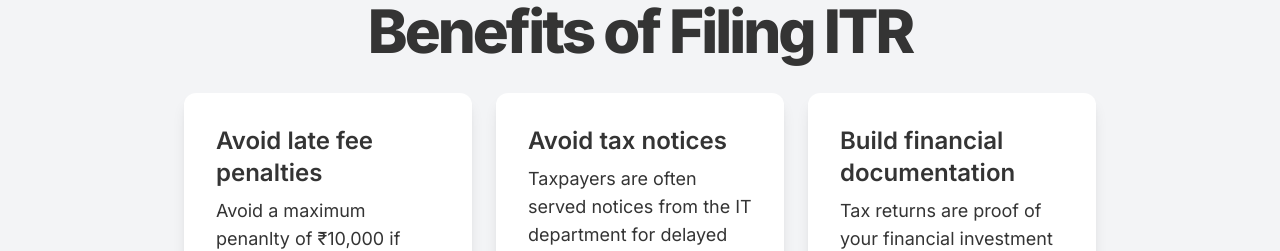
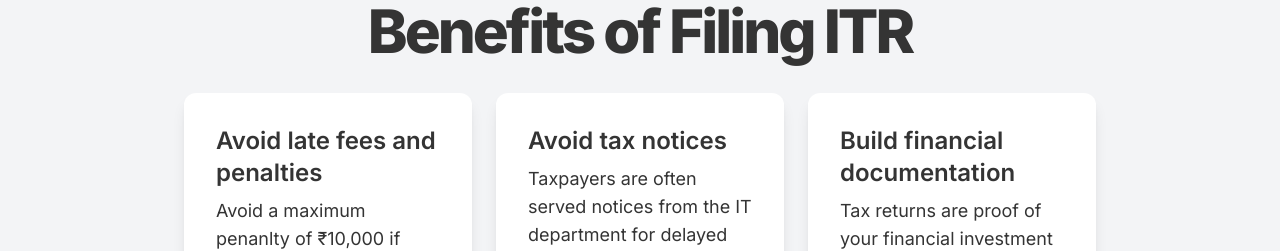
Before and after one commit to itrmitra/itrmitra, a Next.js app: page / in a window 1280 px wide. Shown: the part 3440-3691 px from the top of the page. Built offline with nearby package versions, Linux system fonts and the light colour scheme.

Commit message:
fix title

```diff
--- a/src/data/benefits.ts
+++ b/src/data/benefits.ts
@@ -1,6 +1,6 @@
 export const benefits = [
     {
-        title: "Avoid late fee penalties",
+        title: "Avoid late fees and penalties",
         content: "Avoid a maximum penanlty of ₹10,000 if your annual income exceeds ₹5L",
     },
     {
```
